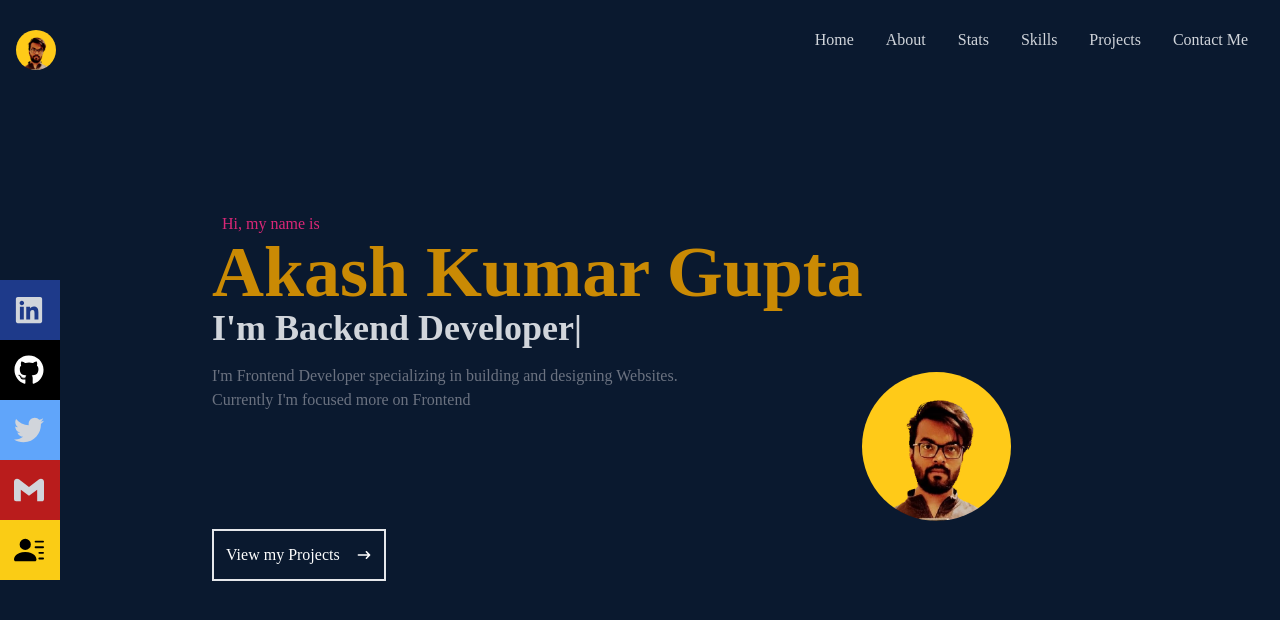
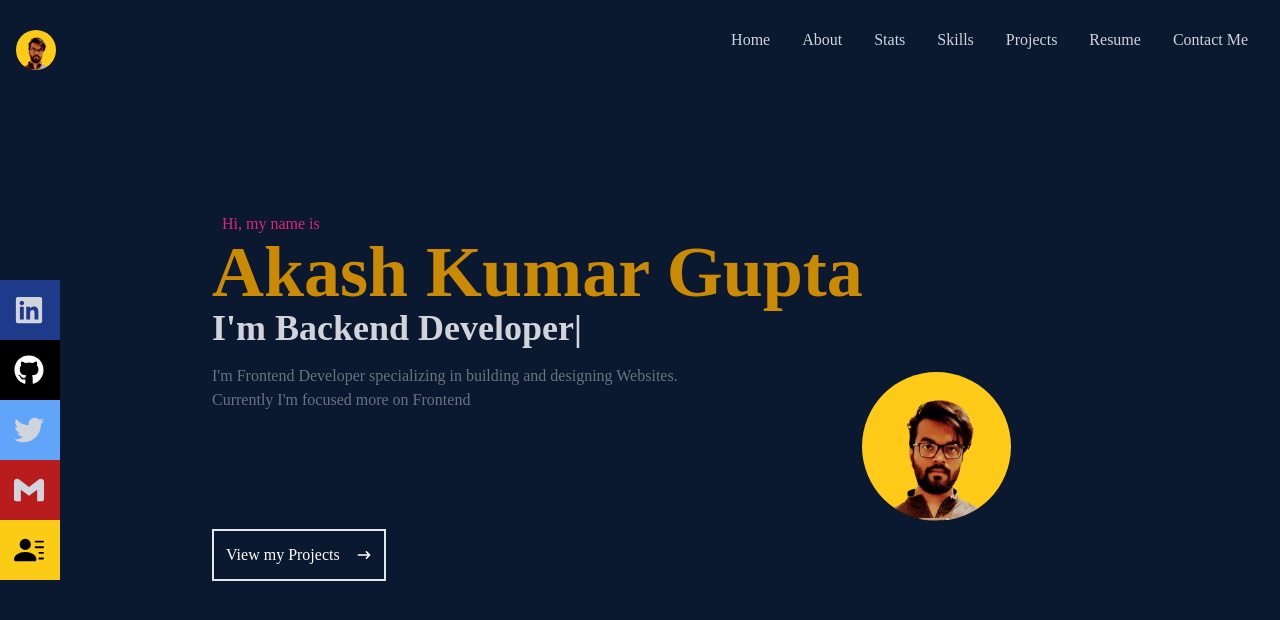
Before and after one commit to akashkumar-404/akashkumargupta.github.io, a React (Create React App) app: page / in a window 1280 px wide. Shown: the top 620 px of the page. Built offline with nearby package versions, Linux system fonts and the light colour scheme.

Commit message:
added stats

```diff
--- a/src/components/Navbar.jsx
+++ b/src/components/Navbar.jsx
@@ -42,6 +42,12 @@ const Navbar = () => {
             <li> <Link to="project" smooth={true} duration={500} >
             Projects
         </Link></li>
+        <li >
+                <a className='flex justify-between items-center'
+                href={AKASH} download>
+                Resume
+                </a>
+            </li>
             <li> <Link to="contact" smooth={true} duration={500} >
             Contact Me
         </Link></li>
@@ -65,10 +71,12 @@ const Navbar = () => {
             <li className='py-6 text-4xl'><Link onClick={handleClick} to="project" smooth={true} duration={500} >
             Projects
         </Link></li>
-        <li className='py-6 text-4xl'><Link onClick={handleClick} to="project" smooth={true} duration={500} >
-        <a className='flex justify-between items-center w-full'
-                href={AKASH} download></a>
-        </Link></li>
+        <li className='py-6 text-4xl'>
+        <a className='flex justify-between items-center'
+                href={AKASH} download>
+                Resume
+                </a>
+            </li>
             <li className='py-6 text-4xl'><Link onClick={handleClick} to="contact" smooth={true} duration={500} >
             Contact Me
         </Link></li>
```
